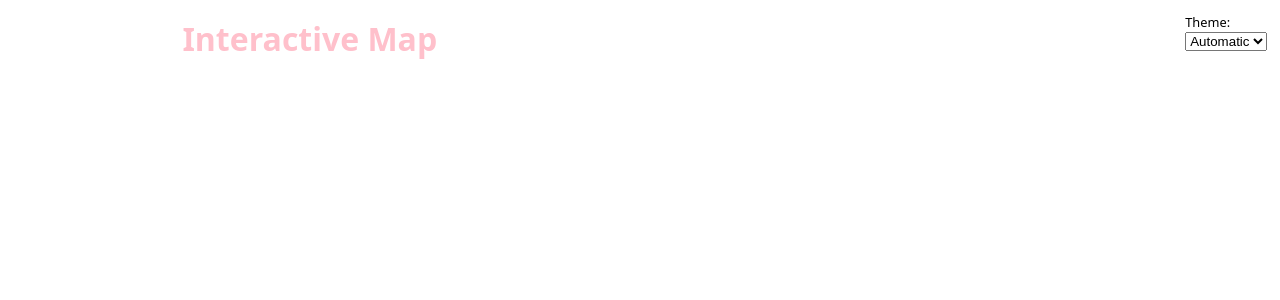
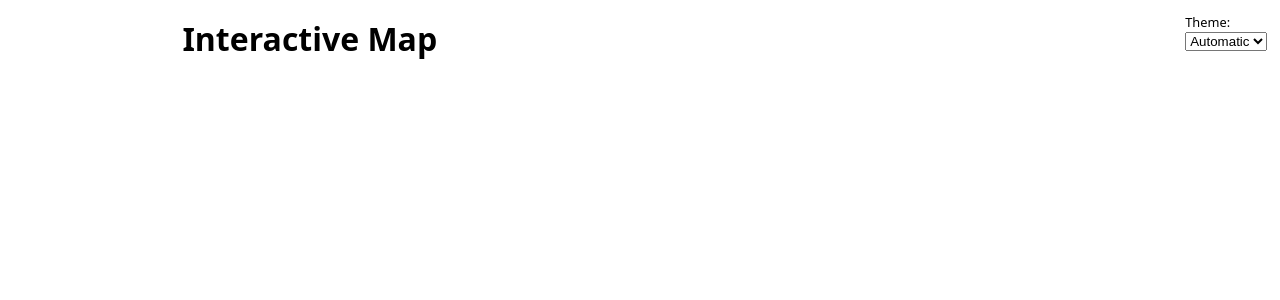
Before and after one commit to RachelBlowes/FP2-Interactive-Map, a SvelteKit app: page / in a window 1280 px wide. Shown: the top 300 px of the page. Built offline with nearby package versions, Linux system fonts and the light colour scheme.

Commit message:
text update

```diff
--- a/static/stylesheet.css
+++ b/static/stylesheet.css
@@ -16,7 +16,7 @@ margin-inline: max(1em, (100% - 100ch) / 2);
 h1, h2, h3, h4, h5, h6 {
     line-height: 1.1;
     text-wrap: balance;
-    color: pink;
+
 }
 
 h3 {
```
